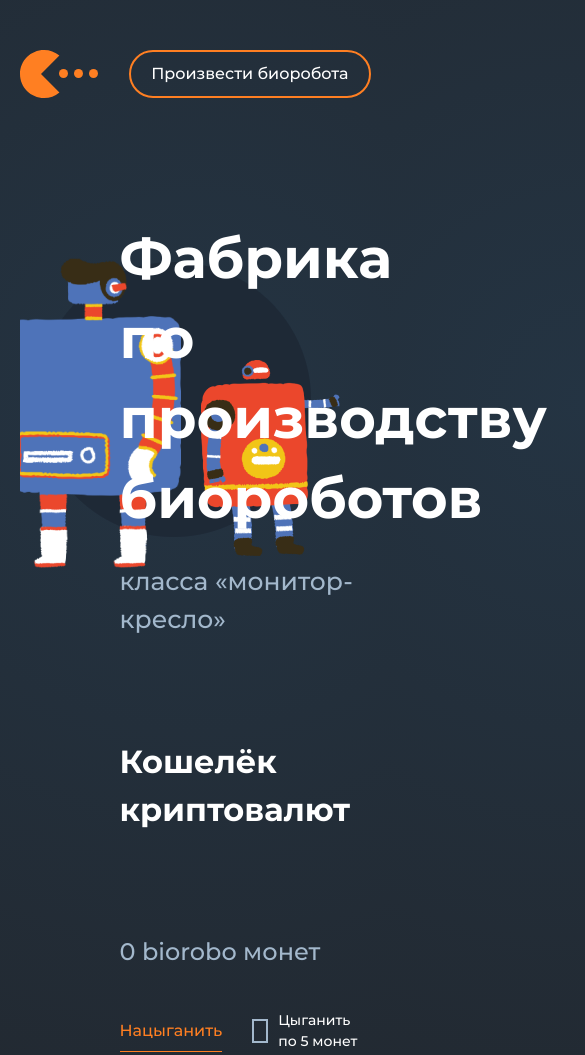
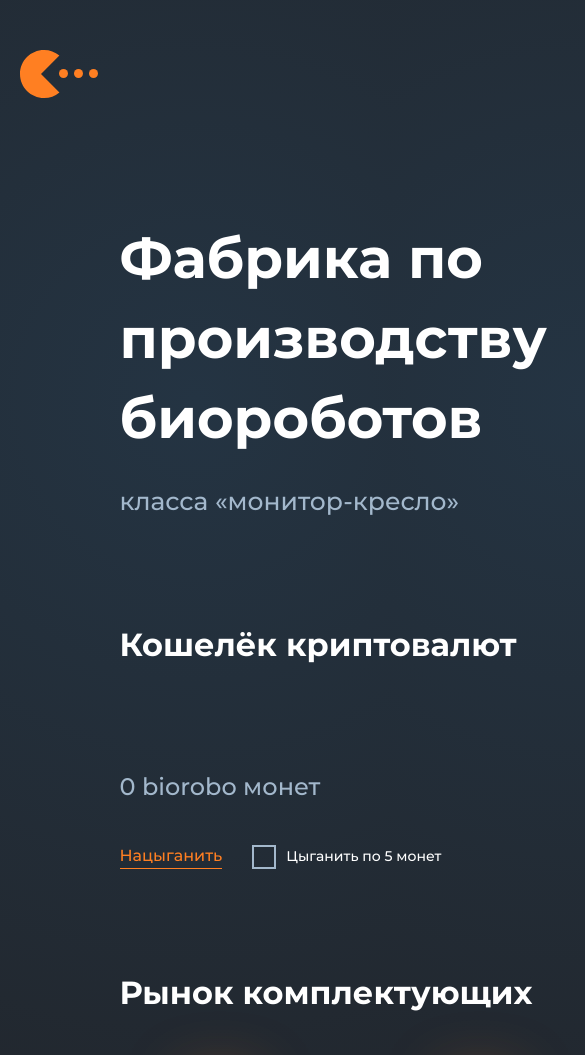
Before and after one commit to kupiros/Robots, a plain HTML site: page #SOURCE/index.html in a window 390 px wide. Shown: the top 1055 px of the page, 585 px wide, since content can reach past the window. Drawn offline with nearby package versions, Linux system fonts and the light colour scheme; files that its build step writes are made by us from their sources; files whose address does not match are found by name.

Commit message:
убрал адаптив

```diff
--- a/#SOURCE/index.html
+++ b/#SOURCE/index.html
@@ -3,8 +3,6 @@
 
 <head>
   <meta charset='UTF-8'>
-  <meta name='viewport' content='width=device-width, initial-scale=1.0, maximum-scale=1.0, user-scalable=0'>
-  <meta name='format-detection' content='telephone=no'>
   <link href='css/style.min.css' rel='stylesheet'>
   <title>Суперфабрика ROBOTS.RU</title>
   <script src="https://cdn.jsdelivr.net/npm/vue/dist/vue.js"></script>
--- a/#SOURCE/scss/basics.scss
+++ b/#SOURCE/scss/basics.scss
@@ -136,7 +136,7 @@ input[type="radio"] + label {
   box-sizing: content-box;
   padding: 0 5%;
   margin: 0 auto;
-  max-width: $wc;
+  width: $wc;
 }
 
 button {
```
Also changed, not shown: Robots/index.html (+0 -2 lines), Robots/css/style.css, Robots/css/style.min.css.
